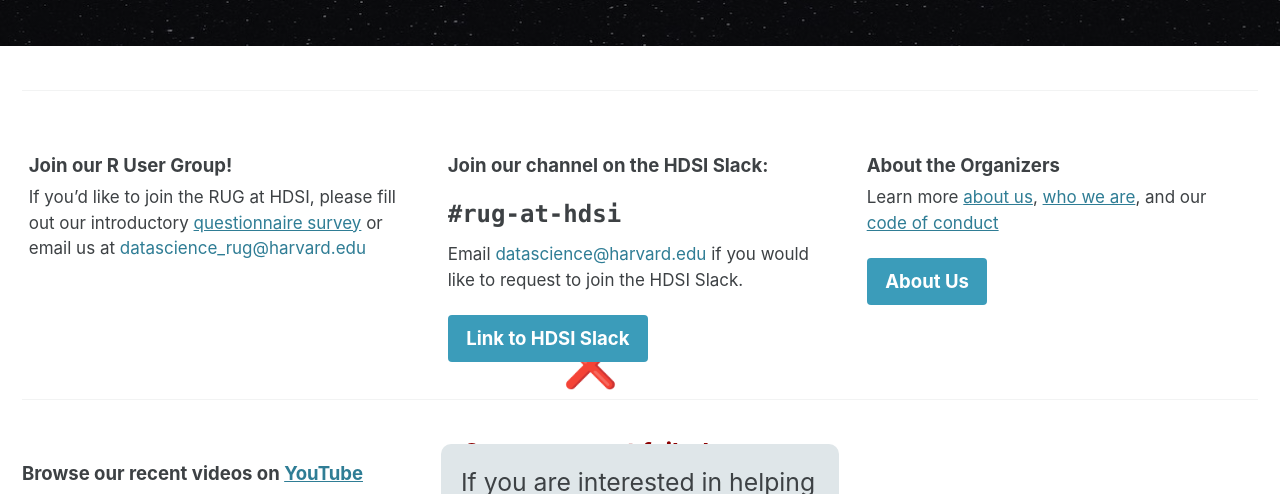
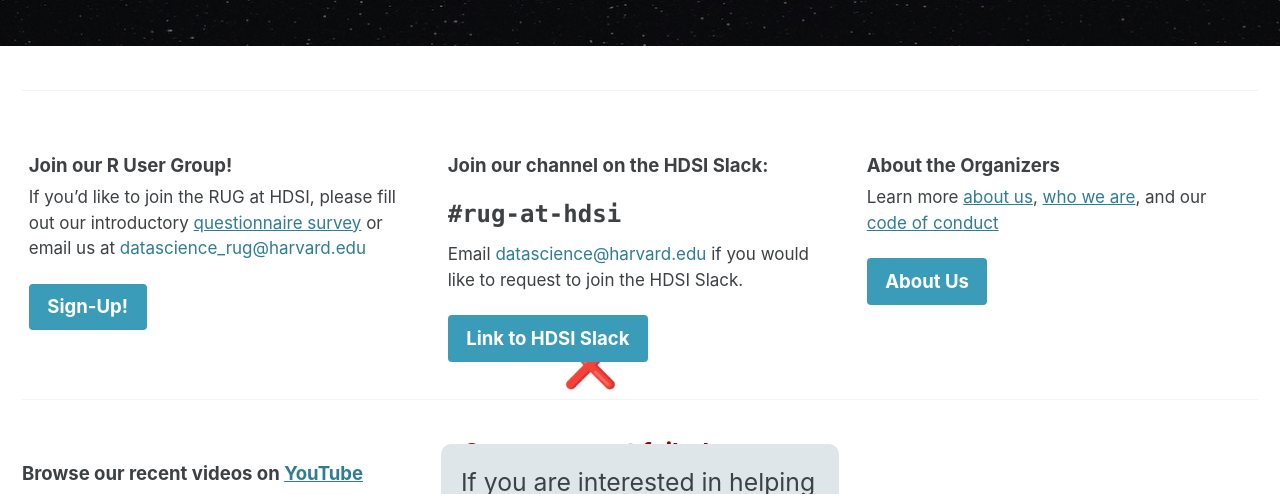
Before and after one commit to RUG-at-HDSI/rug-at-hdsi.org, a Jekyll site: the page built from index.html, in a window 1280 px wide and 900 px high, scrolled down 622 px, cut to the strip 0-494 px from the top of the window. Built offline with Jekyll 4.4.1, drawn with Linux system fonts in a browser that asks for light colours; cached includes are drawn as plain includes; the list of posts is cut into pages by our own code.

Commit message:
Make sign-up more obvious

```diff
--- a/index.html
+++ b/index.html
@@ -18,6 +18,9 @@
       If you'd like to join the RUG at HDSI, please fill out our introductory
       <a href='https://harvard.az1.qualtrics.com/jfe/form/SV_0UPimR4P5qm2Omq'>questionnaire survey</a> or email us at
       <a>datascience_rug@harvard.edu</a>
+    url: "https://harvard.az1.qualtrics.com/jfe/form/SV_0UPimR4P5qm2Omq"
+    btn_label: "Sign-Up!"
+    btn_class: "btn--info"
   - title: |
       Join our channel on the HDSI Slack: <br>
       <pre style='font-size:24px; margin-bottom: 5px;'>#rug-at-hdsi</pre>
```
